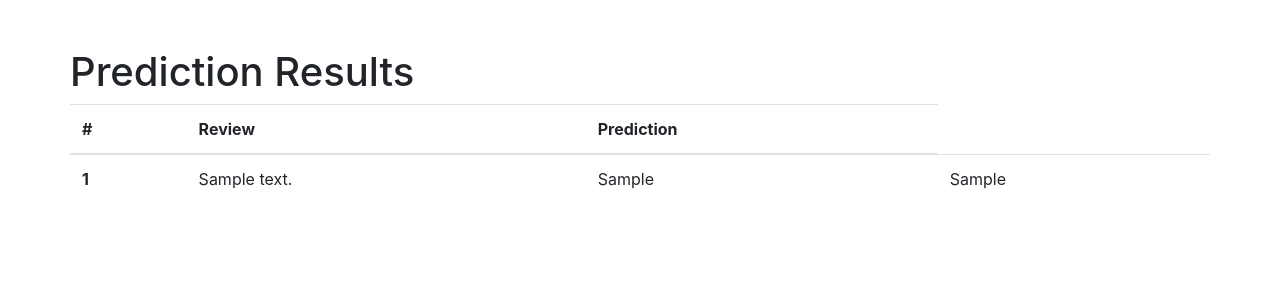
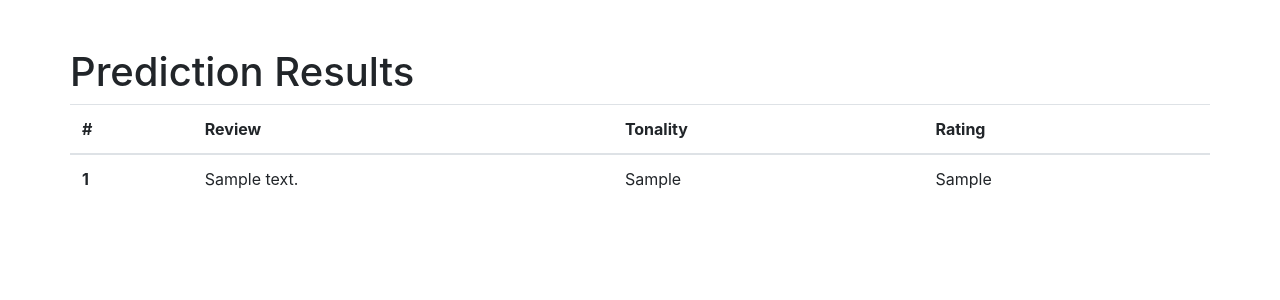
Before and after one commit to DrXlor/NLP_Model_deploy, a Django app: page /results/ in a window 1280 px wide. Shown: the part 56-356 px from the top of the page. Run offline with Django 4.2, Linux system fonts and the light colour scheme; tables that the repository leaves empty hold one stand-in row (values such as "Sample post"); some libraries are stand-ins or nearby versions.

Commit message:
model update page update

```diff
--- a/templates/results.html
+++ b/templates/results.html
@@ -11,7 +11,8 @@
                 <tr>
                 <th scope="col">#</th>
                 <th scope="col">Review</th>
-                <th scope="col">Prediction</th>
+                <th scope="col">Tonality</th>
+                <th scope="col">Rating</th>
                 </tr>
                 </thead>
                 <tbody>
```
